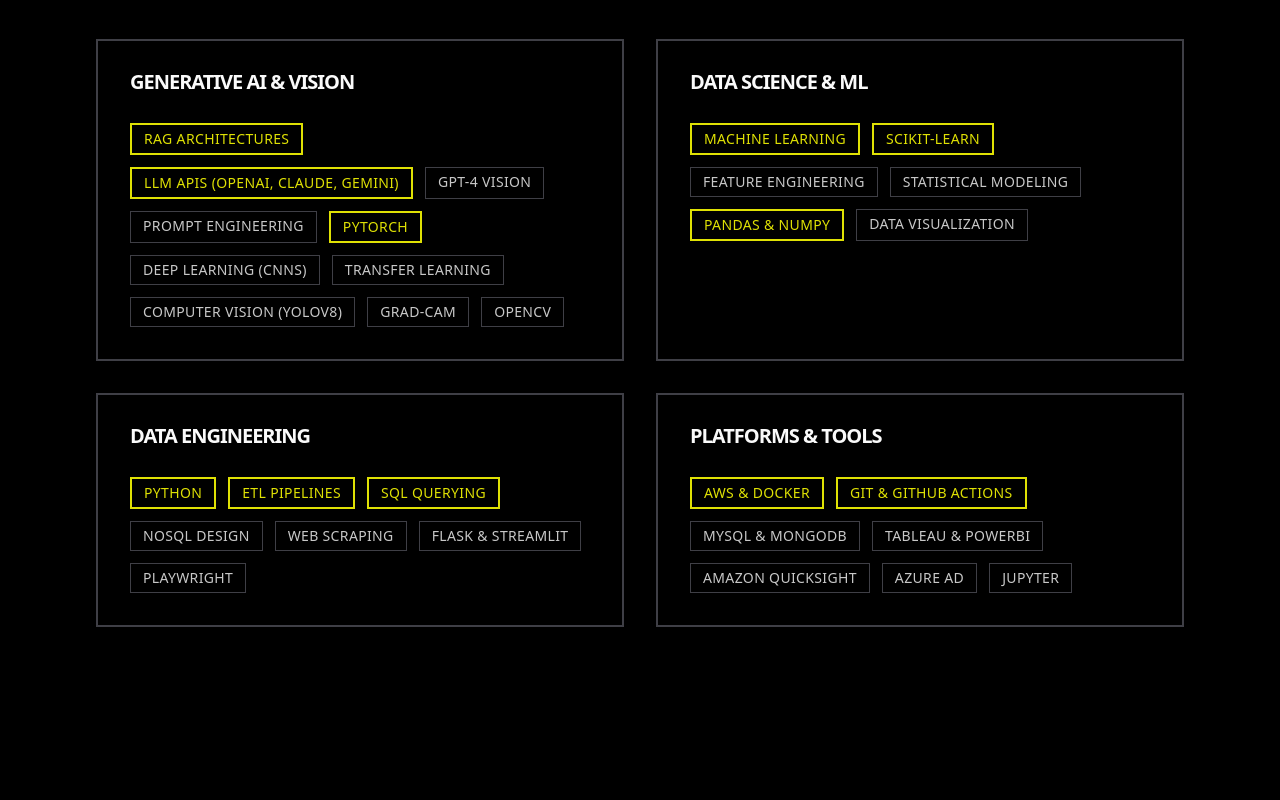
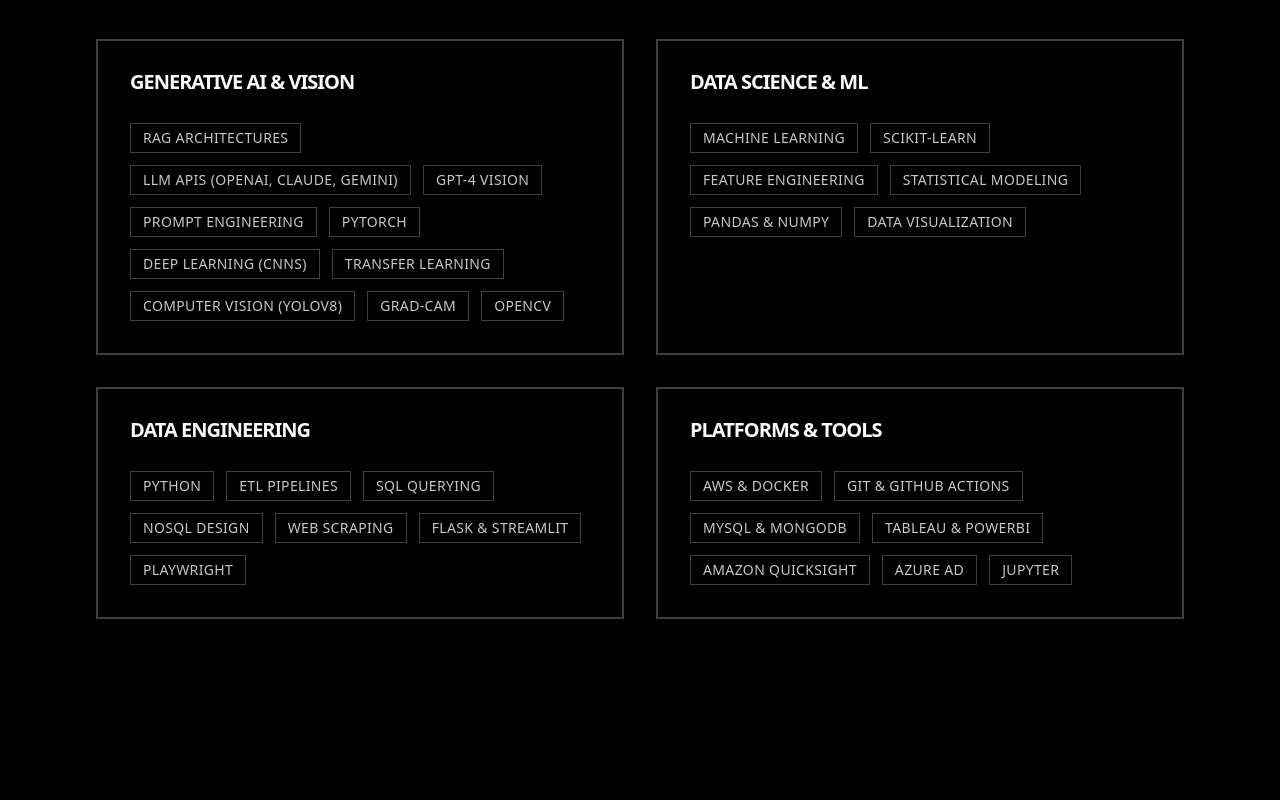
Before and after one commit to rroshann/rroshann.github.io, a Next.js app in the folder portfolio/: page / in a window 1280 px wide. Shown: the part 1940-2740 px from the top of the page. Built offline with nearby package versions, Linux system fonts and the light colour scheme.

Commit message:
style(skills): remove highlights from all skills

```diff
--- a/portfolio/src/components/skills-section.tsx
+++ b/portfolio/src/components/skills-section.tsx
@@ -8,11 +8,11 @@
     {
         category: "Generative AI & Vision",
         items: [
-            { name: "RAG Architectures", isCore: true },
-            { name: "LLM APIs (OpenAI, Claude, Gemini)", isCore: true },
+            { name: "RAG Architectures", isCore: false },
+            { name: "LLM APIs (OpenAI, Claude, Gemini)", isCore: false },
             { name: "GPT-4 Vision", isCore: false },
             { name: "Prompt Engineering", isCore: false },
-            { name: "PyTorch", isCore: true },
+            { name: "PyTorch", isCore: false },
             { name: "Deep Learning (CNNs)", isCore: false },
             { name: "Transfer Learning", isCore: false },
             { name: "Computer Vision (YOLOv8)", isCore: false },
@@ -23,20 +23,20 @@
     {
         category: "Data Science & ML",
         items: [
-            { name: "Machine Learning", isCore: true },
-            { name: "Scikit-learn", isCore: true },
+            { name: "Machine Learning", isCore: false },
+            { name: "Scikit-learn", isCore: false },
             { name: "Feature Engineering", isCore: false },
             { name: "Statistical Modeling", isCore: false },
-            { name: "Pandas & NumPy", isCore: true },
+            { name: "Pandas & NumPy", isCore: false },
             { name: "Data Visualization", isCore: false },
         ],
     },
     {
         category: "Data Engineering",
         items: [
-            { name: "Python", isCore: true },
-            { name: "ETL Pipelines", isCore: true },
-            { name: "SQL Querying", isCore: true },
+            { name: "Python", isCore: false },
+            { name: "ETL Pipelines", isCore: false },
+            { name: "SQL Querying", isCore: false },
             { name: "NoSQL Design", isCore: false },
             { name: "Web Scraping", isCore: false },
             { name: "Flask & Streamlit", isCore: false },
@@ -46,8 +46,8 @@
     {
         category: "Platforms & Tools",
         items: [
-            { name: "AWS & Docker", isCore: true },
-            { name: "Git & GitHub Actions", isCore: true },
+            { name: "AWS & Docker", isCore: false },
+            { name: "Git & GitHub Actions", isCore: false },
             { name: "MySQL & MongoDB", isCore: false },
             { name: "Tableau & PowerBI", isCore: false },
             { name: "Amazon QuickSight", isCore: false },
```
